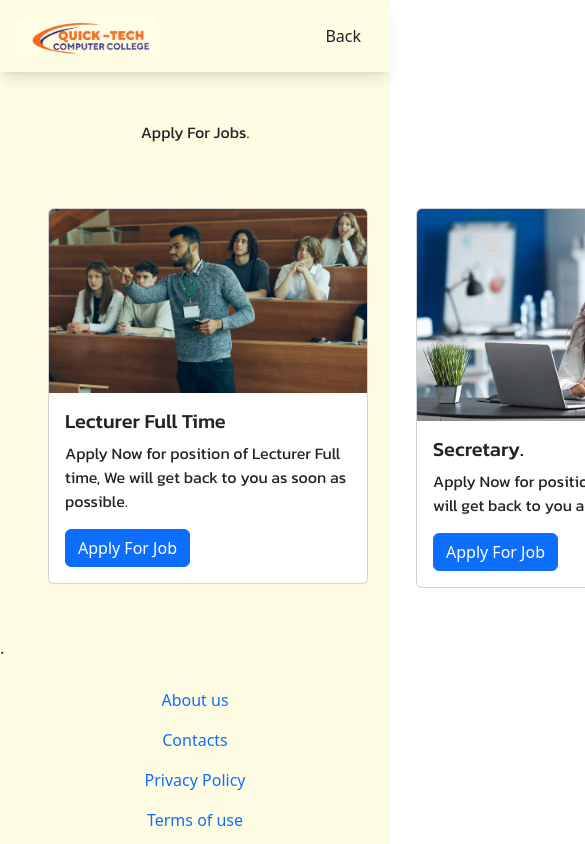
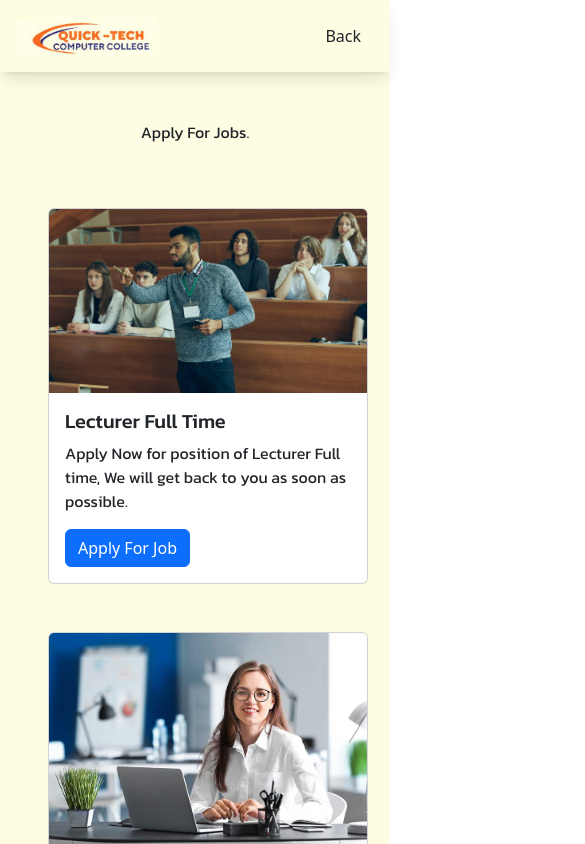
Before and after one commit to Brianali-codes/QUICK-TECH-COLLEGE, a React (Vite) app: page /vacancies in a window 390 px wide. Shown: the top 844 px of the page, 585 px wide, since content can reach past the window. Built offline with nearby package versions, Linux system fonts and the light colour scheme.

Commit message:
fix responsiveness on Vacancies tab

```diff
--- a/src/App.css
+++ b/src/App.css
@@ -190,6 +190,10 @@
   height: fit-content;
 
 }
+#JobContainer{
+  display: flex;
+  flex-direction: row;
+}
 #HomeText{
   color: blue;
 }
@@ -201,6 +205,9 @@
 @media (max-width: 768px) {
   #packages {
     display: flex;
+    flex-direction: column;
+  }
+  #JobContainer{
     flex-direction: column;
   }
   .UptoTop{
--- a/src/vacancies.jsx
+++ b/src/vacancies.jsx
@@ -15,7 +15,7 @@ export default function Vacancies(){
          <Nav2/>
          <br /><br /><br /><br /><br />
             <p className="Desc text-center">Apply For Jobs.</p>
-         <div className="p-5 flex flex-row gap-5">
+         <div className="p-5 gap-5" id="JobContainer">
 
             <motion.div
                             initial={{ opacity: 0, y: 20 }} // Starting position
```
